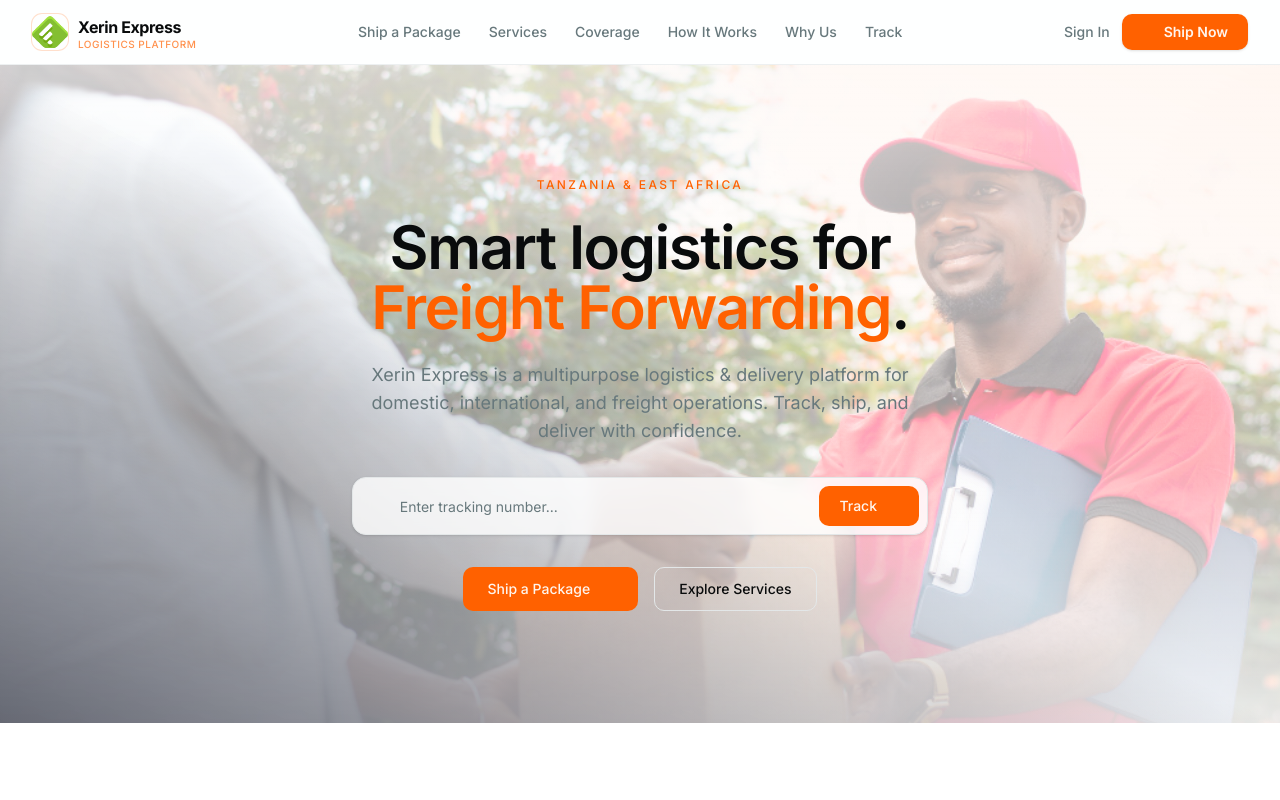
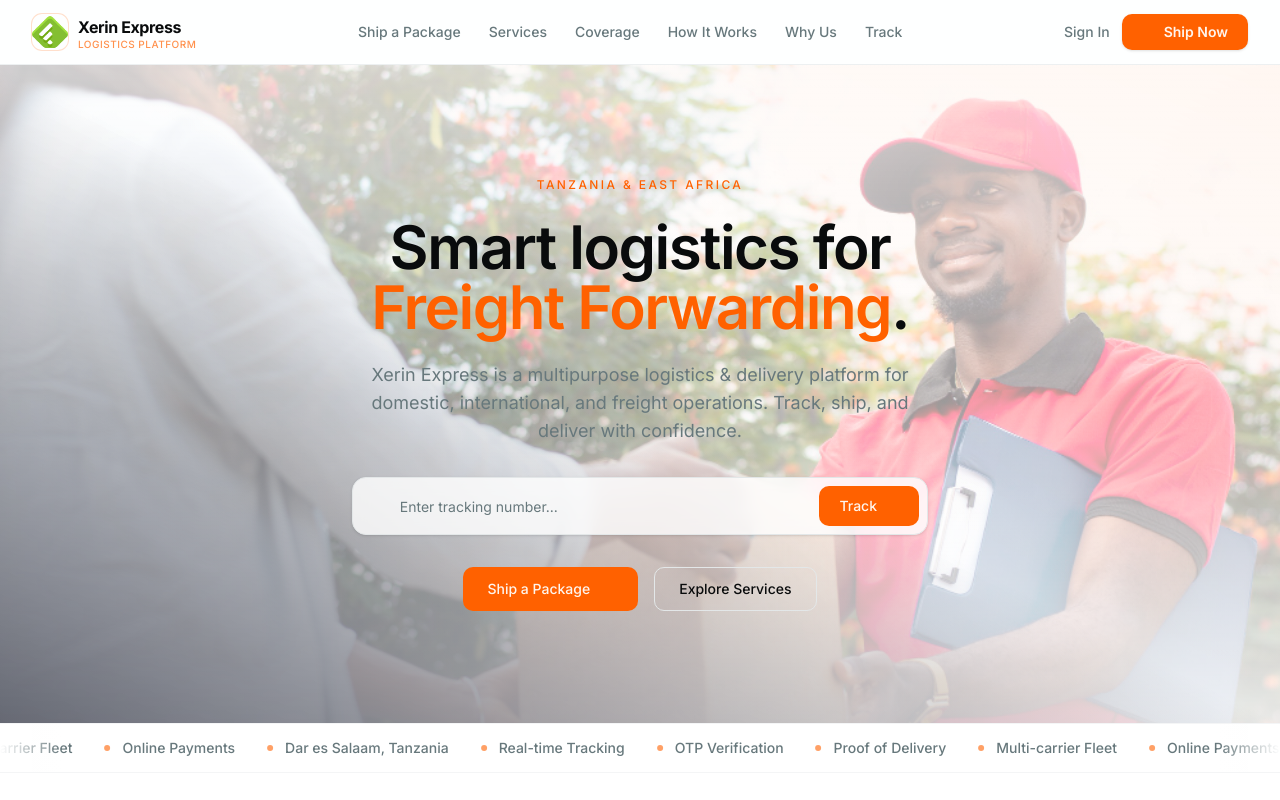
Before and after one commit to raydanielg/deliveryoptionfrontend, a Next.js app in the folder apps/web/: page / in a window 1280 px wide. Shown: the top 800 px of the page. Built offline with nearby package versions, Linux system fonts and the light colour scheme; some icons are missing.

Commit message:
feat: add scrolling TrustMarquee with key features (Real-time Tracking, OTP, Proof of Delivery, Multi-carrier, Online Payments, Dar es Salaam)

```diff
--- a/apps/web/app/page.tsx
+++ b/apps/web/app/page.tsx
@@ -3,6 +3,7 @@
 import {
   LandingHeader,
   Hero,
+  TrustMarquee,
   Services,
   Coverage,
   HowItWorks,
@@ -17,6 +18,7 @@ export default function Page() {
       <LandingHeader />
       <main className="flex-1">
         <Hero />
+        <TrustMarquee />
         <Services />
         <Coverage />
         <HowItWorks />
--- a/apps/web/components/landing-sections.tsx
+++ b/apps/web/components/landing-sections.tsx
@@ -149,6 +149,38 @@ export function LandingHeader() {
         />
       )}
     </header>
+  )
+}
+
+/* ───────────────────────────── Trust Marquee ───────────────────────────── */
+const marqueeItems = [
+  "Real-time Tracking",
+  "OTP Verification",
+  "Proof of Delivery",
+  "Multi-carrier Fleet",
+  "Online Payments",
+  "Dar es Salaam, Tanzania",
+]
+
+export function TrustMarquee() {
+  return (
+    <section className="relative overflow-hidden border-y border-border/40 bg-background">
+      {/* Fade edges */}
+      <div className="pointer-events-none absolute inset-y-0 left-0 z-10 w-16 bg-gradient-to-r from-background to-transparent" />
+      <div className="pointer-events-none absolute inset-y-0 right-0 z-10 w-16 bg-gradient-to-l from-background to-transparent" />
+
+      <div
+        className="flex w-max items-center gap-8 py-3.5"
+        style={{ animation: "marquee 25s linear infinite" }}
+      >
+        {[...marqueeItems, ...marqueeItems, ...marqueeItems, ...marqueeItems].map((item, idx) => (
+          <div key={idx} className="flex items-center gap-3 whitespace-nowrap">
+            <span className="size-1.5 rounded-full bg-primary/60" />
+            <span className="text-sm font-medium text-muted-foreground">{item}</span>
+          </div>
+        ))}
+      </div>
+    </section>
   )
 }
 
--- a/packages/ui/src/styles/globals.css
+++ b/packages/ui/src/styles/globals.css
@@ -173,4 +173,12 @@
       background-position: 200% 0;
     }
   }
+  @keyframes marquee {
+    0% {
+      transform: translateX(0);
+    }
+    100% {
+      transform: translateX(-50%);
+    }
+  }
 }
```
